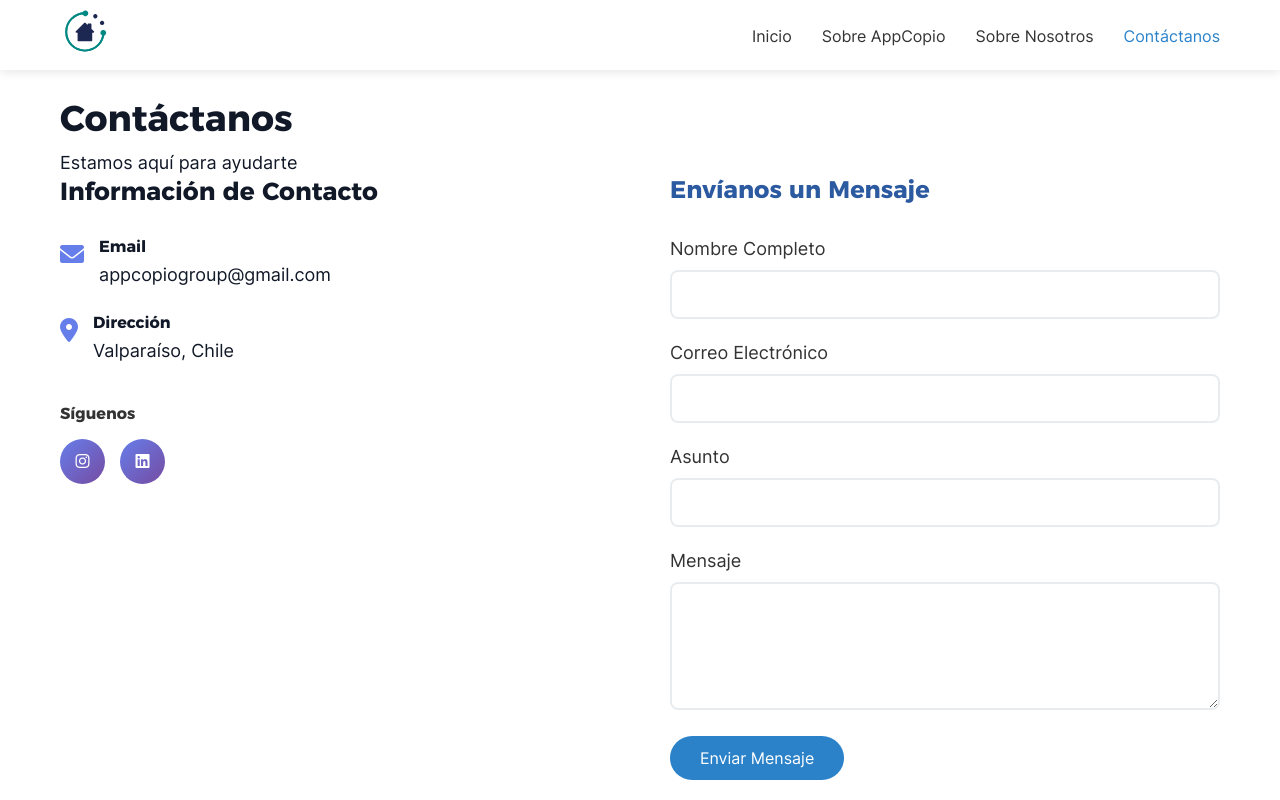
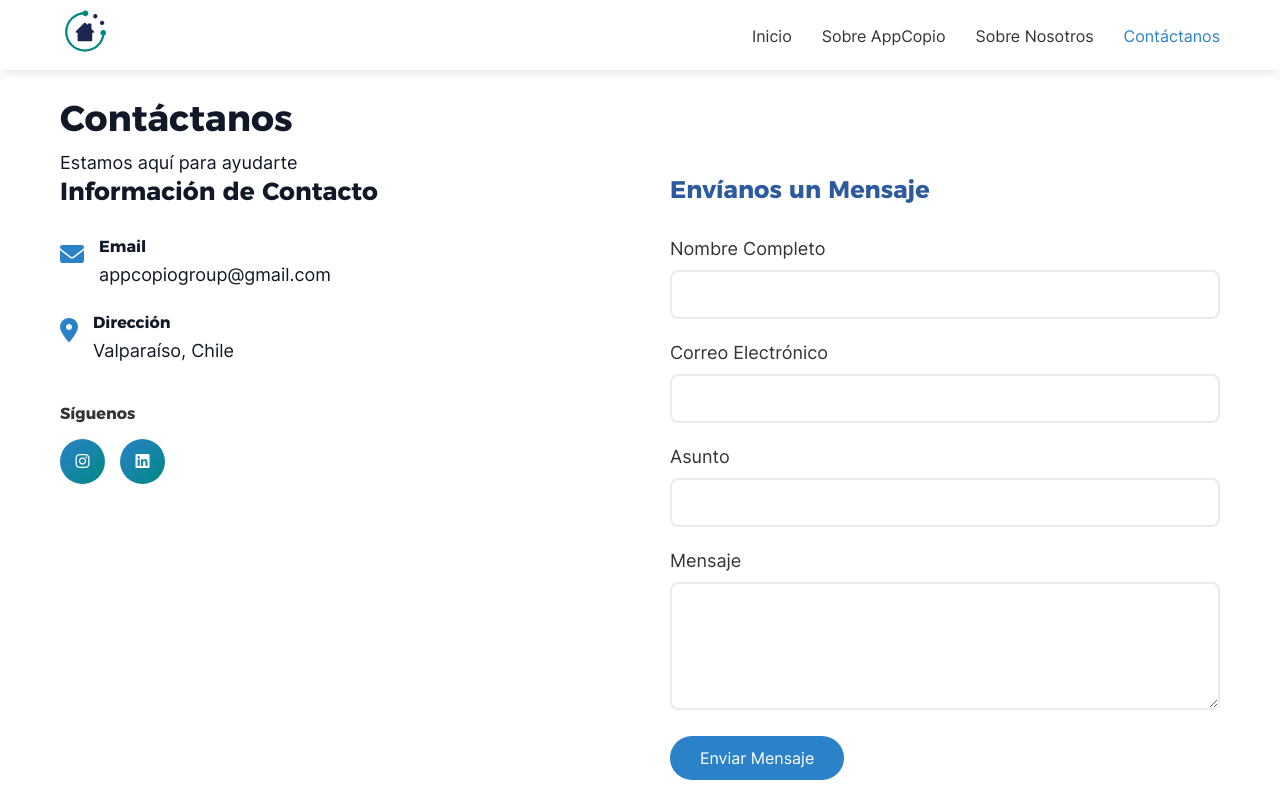
Before and after one commit to AppCopio/AppCopio-WebPage, a plain HTML site: page contactanos.html in a window 1280 px wide. Shown: the top 800 px of the page. Drawn offline with Linux system fonts and the light colour scheme; a web font is replaced by a local one.

Commit message:
Colorcitos

```diff
--- a/css/sections/contact.css
+++ b/css/sections/contact.css
@@ -15,7 +15,7 @@
 .contact-item{
   display:flex; align-items:flex-start; gap:15px; margin-bottom:25px;
 }
-.contact-item i{ font-size:1.5rem; color:#667eea; margin-top:5px; }
+.contact-item i{ font-size:1.5rem; color:var(--color-primary); margin-top:5px; }
 .contact-item h4{ margin-bottom:5px; }
 
 .social-links{ margin-top:40px; }
@@ -23,7 +23,7 @@
 .social-icons{ display:flex; gap:15px; }
 .social-icon{
   display:inline-block; width:45px; height:45px;
-  background:linear-gradient(135deg,#667eea,#764ba2); color:#fff; text-align:center;
+  background:linear-gradient(135deg, var(--color-primary),#008883); color:#fff; text-align:center;
   line-height:45px; border-radius:50%; transition:transform .3s ease; text-decoration:none;
 }
 .social-icon:hover{ transform:translateY(-3px); }
```
